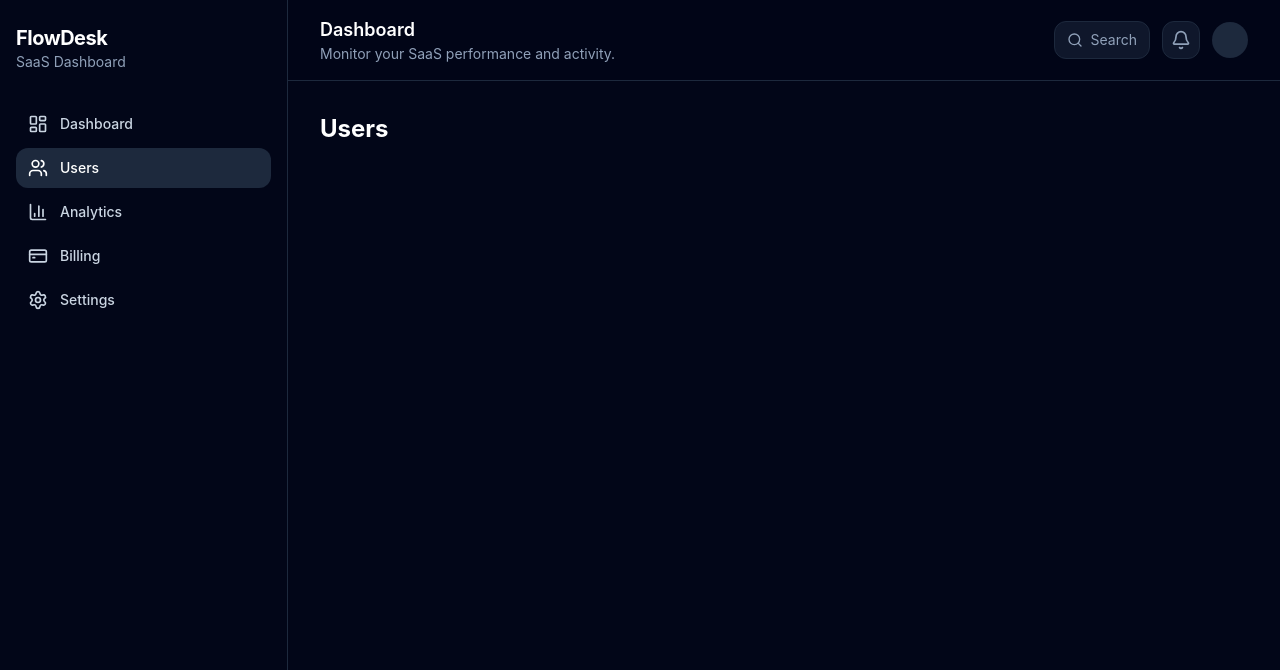
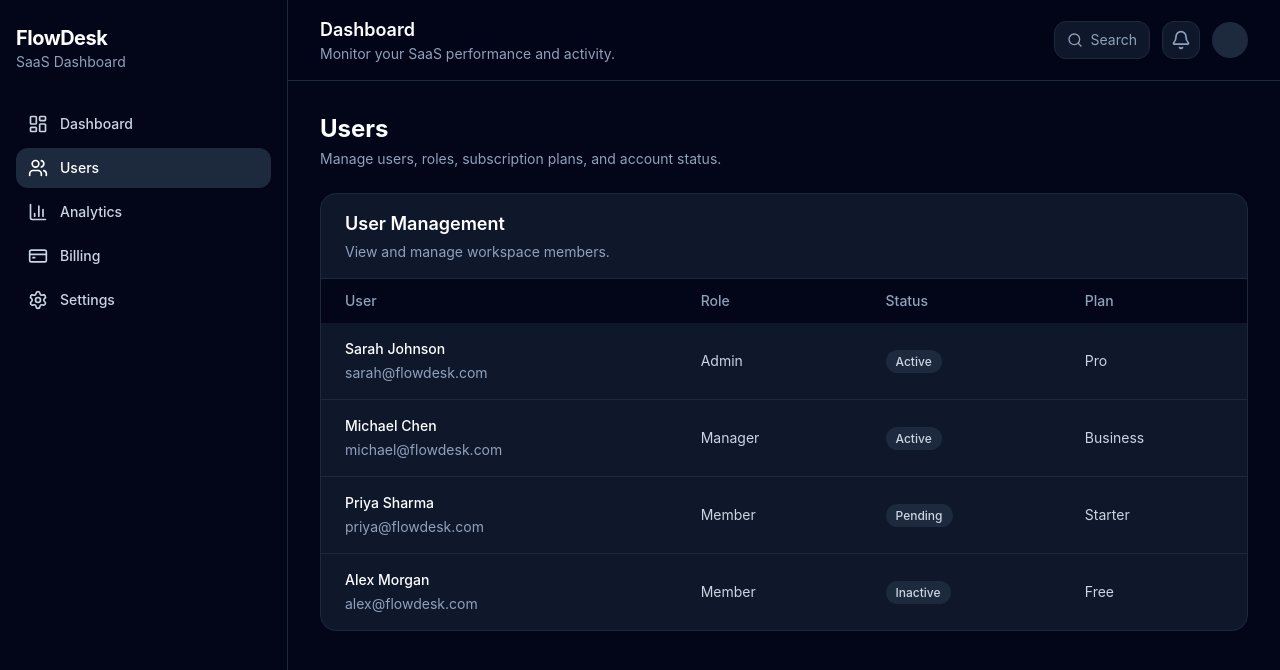
Before and after one commit to ReactRioters/flowdesk-saas-dashboard, a React (Vite) app: page /users in a window 1280 px wide. Shown: the top 670 px of the page. Built offline with nearby package versions, Linux system fonts and the light colour scheme.

Commit message:
added users management table UI

```diff
--- a/src/features/users/pages/users-page.tsx
+++ b/src/features/users/pages/users-page.tsx
@@ -1,3 +1,86 @@
+const users = [
+  {
+    name: "Sarah Johnson",
+    email: "sarah@flowdesk.com",
+    role: "Admin",
+    status: "Active",
+    plan: "Pro",
+  },
+  {
+    name: "Michael Chen",
+    email: "michael@flowdesk.com",
+    role: "Manager",
+    status: "Active",
+    plan: "Business",
+  },
+  {
+    name: "Priya Sharma",
+    email: "priya@flowdesk.com",
+    role: "Member",
+    status: "Pending",
+    plan: "Starter",
+  },
+  {
+    name: "Alex Morgan",
+    email: "alex@flowdesk.com",
+    role: "Member",
+    status: "Inactive",
+    plan: "Free",
+  },
+];
+
 export function UsersPage() {
-  return <h1 className="text-2xl font-bold text-white">Users</h1>;
+  return (
+    <div className="space-y-6">
+      <div>
+        <h1 className="text-2xl font-bold text-white">Users</h1>
+        <p className="mt-1 text-sm text-slate-400">
+          Manage users, roles, subscription plans, and account status.
+        </p>
+      </div>
+
+      <div className="overflow-hidden rounded-2xl border border-slate-800 bg-slate-900">
+        <div className="border-b border-slate-800 px-6 py-4">
+          <h2 className="text-lg font-semibold text-white">User Management</h2>
+          <p className="mt-1 text-sm text-slate-400">
+            View and manage workspace members.
+          </p>
+        </div>
+
+        <div className="overflow-x-auto">
+          <table className="w-full min-w-[720px] text-left text-sm">
+            <thead className="bg-slate-950 text-slate-400">
+              <tr>
+                <th className="px-6 py-3 font-medium">User</th>
+                <th className="px-6 py-3 font-medium">Role</th>
+                <th className="px-6 py-3 font-medium">Status</th>
+                <th className="px-6 py-3 font-medium">Plan</th>
+              </tr>
+            </thead>
+
+            <tbody className="divide-y divide-slate-800">
+              {users.map((user) => (
+                <tr key={user.email} className="hover:bg-slate-800/50">
+                  <td className="px-6 py-4">
+                    <p className="font-medium text-white">{user.name}</p>
+                    <p className="mt-1 text-slate-400">{user.email}</p>
+                  </td>
+
+                  <td className="px-6 py-4 text-slate-300">{user.role}</td>
+
+                  <td className="px-6 py-4">
+                    <span className="rounded-full bg-slate-800 px-2.5 py-1 text-xs font-medium text-slate-300">
+                      {user.status}
+                    </span>
+                  </td>
+
+                  <td className="px-6 py-4 text-slate-300">{user.plan}</td>
+                </tr>
+              ))}
+            </tbody>
+          </table>
+        </div>
+      </div>
+    </div>
+  );
 }
```
